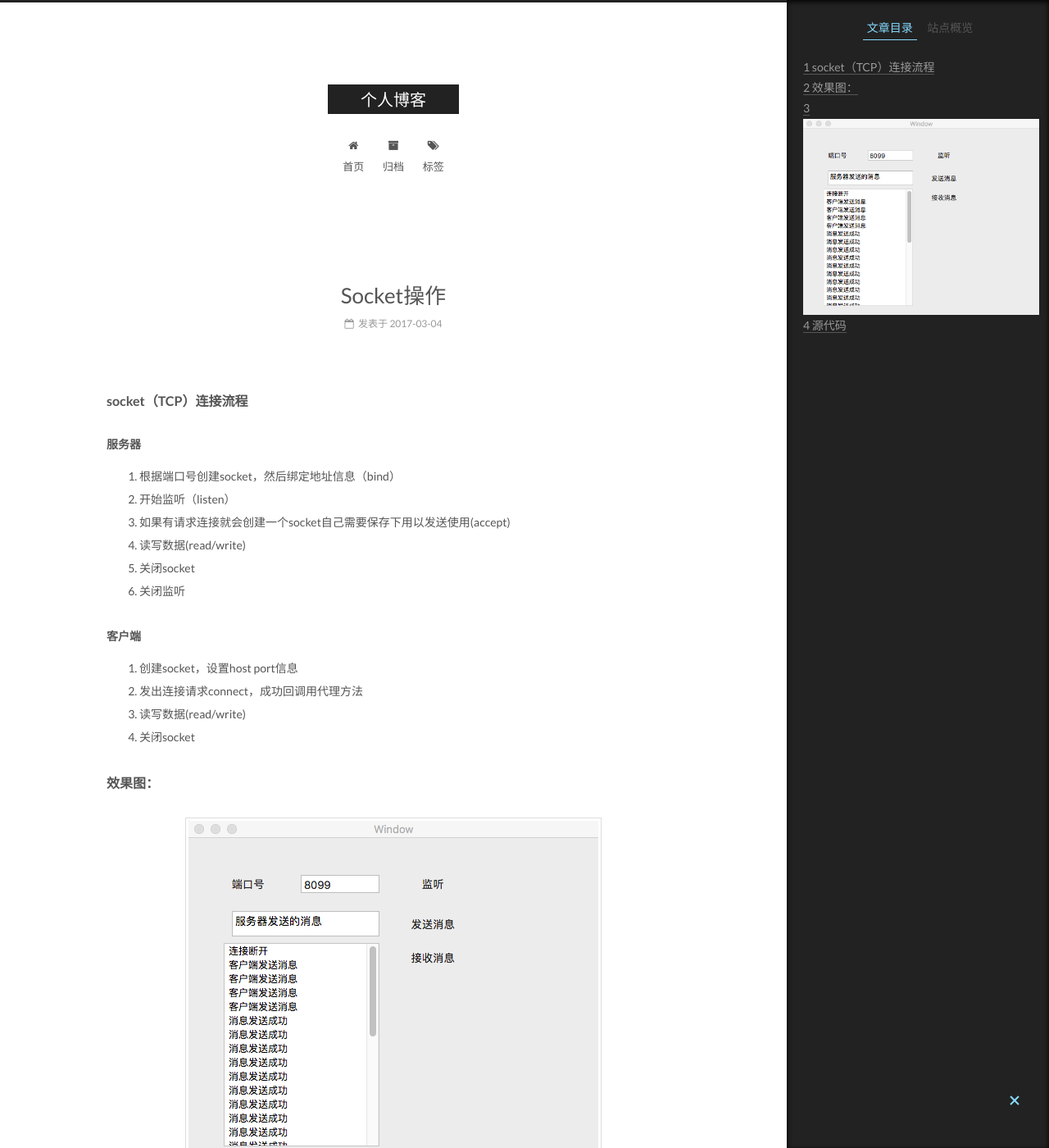
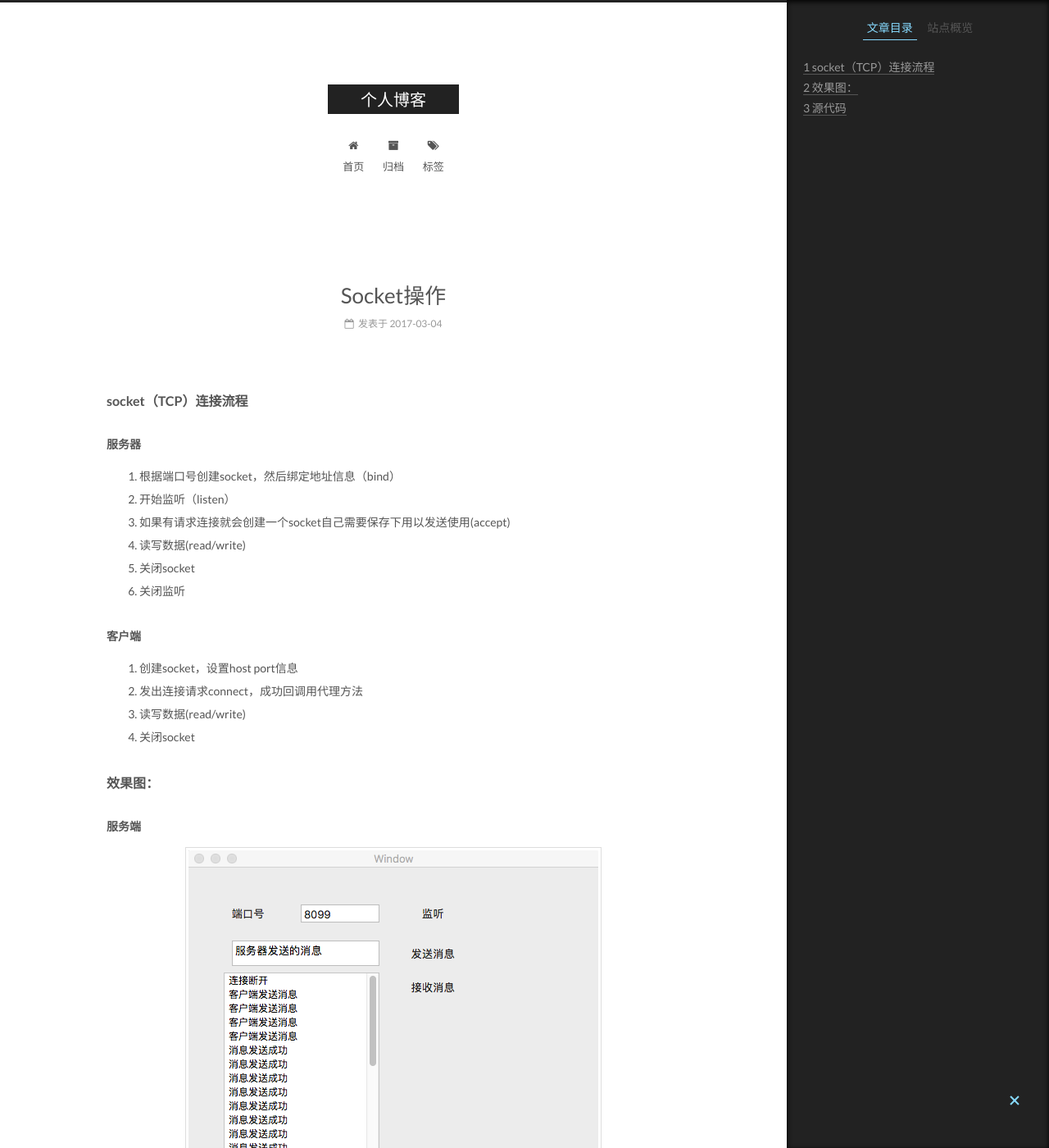
Before and after one commit to linfengwenyou/linfengwenyou.github.io, a Jekyll site: the page built from _posts/2017-03-04-socket操作.md, in a window 1280 px wide and 1400 px high. Shown: the whole window at 82% size. Built offline with Jekyll 4.4.1, drawn with Linux system fonts in a browser that asks for light colours.

Commit message:
代码更新

````diff
--- a/_posts/2017-03-04-socket操作.md
+++ b/_posts/2017-03-04-socket操作.md
@@ -18,13 +18,9 @@
 
 
 #### 效果图：
-
-
-
-#### ![服务端图片](https://linfengwenyou.github.io/images/2017-03-04-socket_server.png)
-
-
-
+##### 服务端
+![服务端图片](https://linfengwenyou.github.io/images/2017-03-04-socket_server.png)
+##### 客户端
 ![2017-03-04-socket_client](https://linfengwenyou.github.io/images/2017-03-04-socket_client.png)
 
 #### 源代码
@@ -124,7 +120,7 @@
 
 
 
-客户端操作点：
+##### 客户端操作点：
 
 ```
 /*
````
